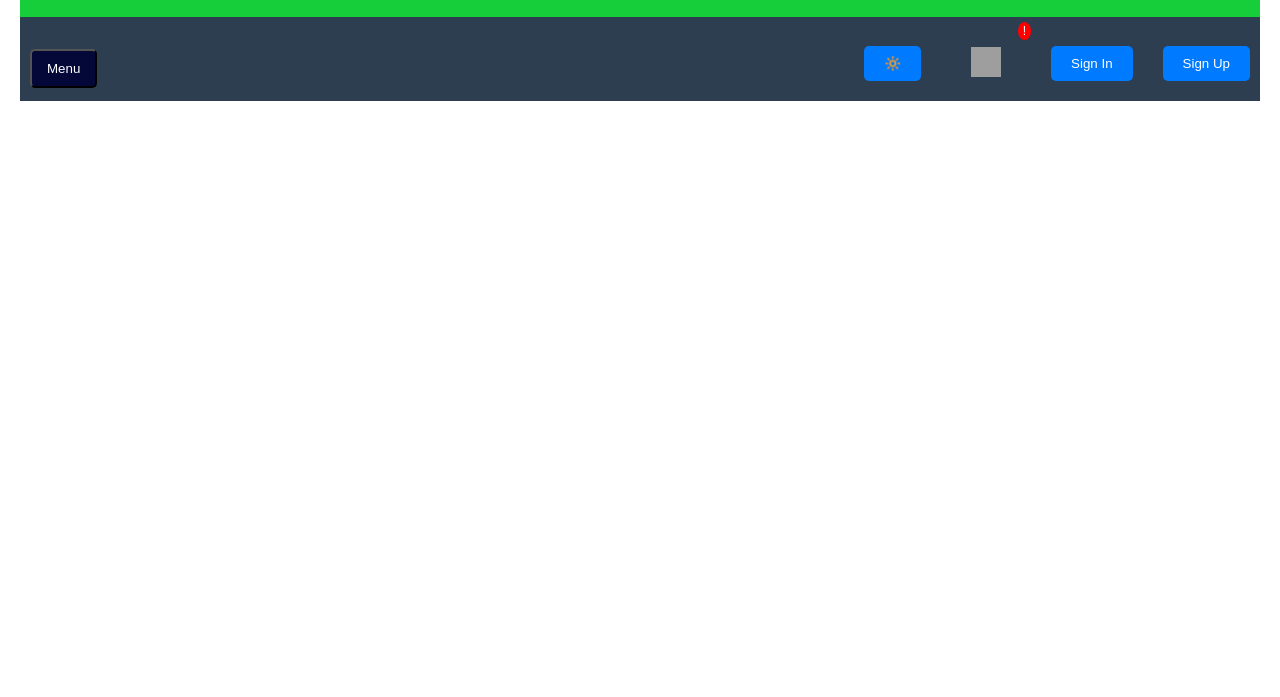
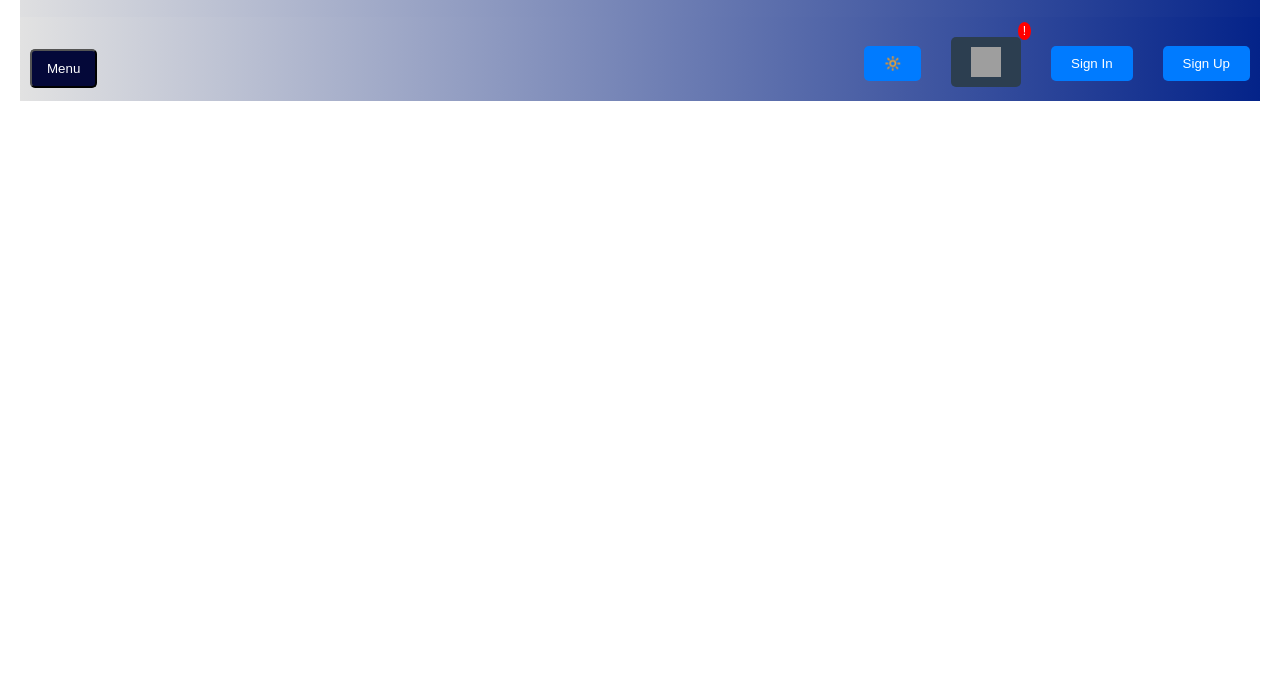
Before and after one commit to AjayDonthanpally/GEO-SPATIAL-WEB-SOLUTIONS, a plain HTML site: page index.html in a window 1280 px wide. Shown: the part 103-800 px from the top of the page. Drawn offline with Linux system fonts and the light colour scheme; grey boxes are pictures that could not be loaded.

Commit message:
Update styles.css

```diff
--- a/styles.css
+++ b/styles.css
@@ -37,6 +37,7 @@ body {
 .top-bar {
    padding: 10px; /* Padding for top bar */
    background-color: #2c3e50; /* Dark background color */
+   background: linear-gradient(to right, #e2e2e2, #042389);
    color: white; /* Text color in top bar */
 }
 
```
